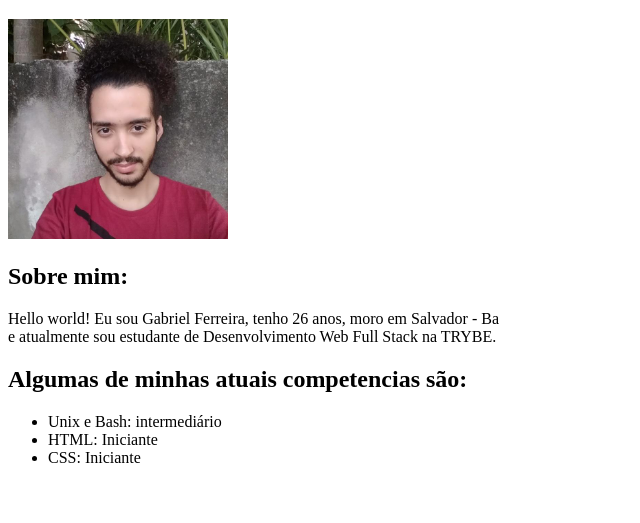
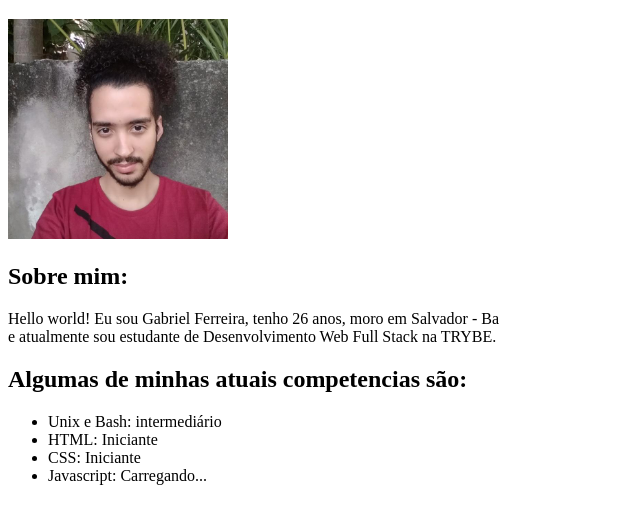
Before and after one commit to gabrielsfdev/gabrielsfdev.github.io, a plain HTML site: page index.html in a window 1280 px wide. Shown: the part 61-584 px from the top of the page, without its empty margins (0-640 px from the left). Drawn offline with Linux system fonts and the light colour scheme.

Commit message:
alterações nas competencias

```diff
--- a/index.html
+++ b/index.html
@@ -20,6 +20,7 @@
         <ul><li>Unix e Bash: intermediário</li>
             <li>HTML: Iniciante</li>
             <li>CSS: Iniciante</li>
+            <li>Javascript: Carregando...</li>
 
         </ul>
     </p>
```
